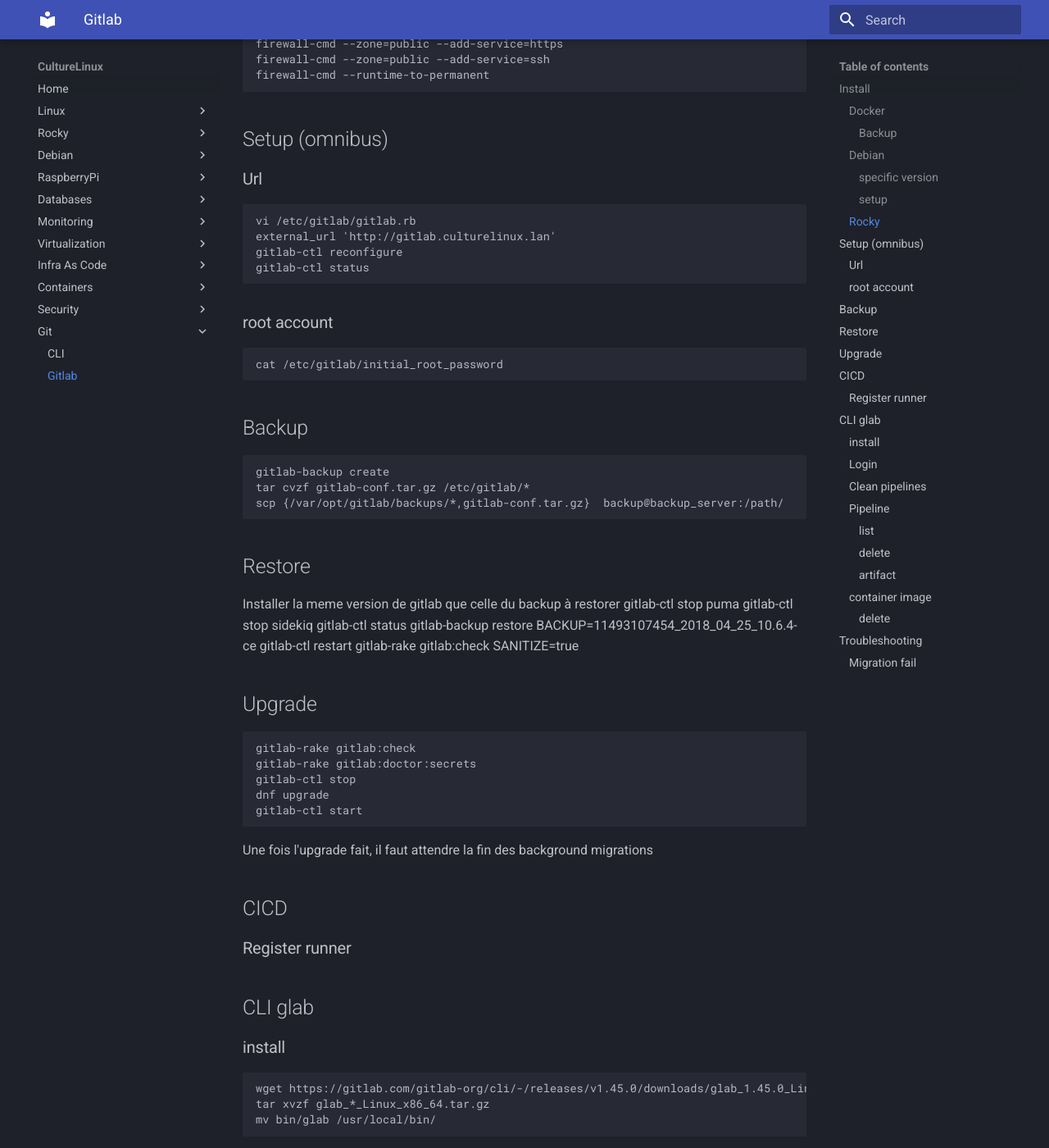
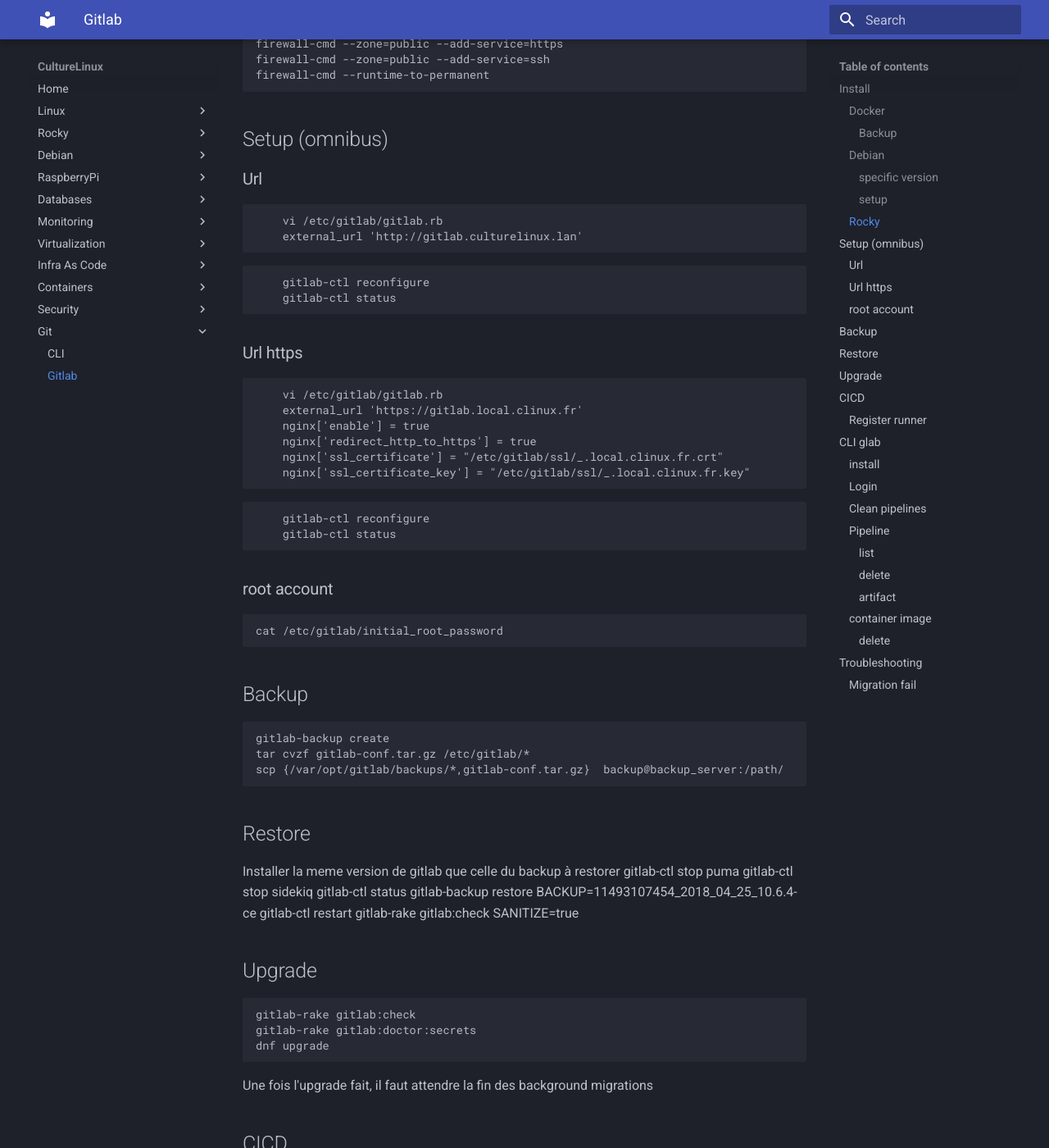
Before and after one commit to CultureLinux/doc, an MkDocs documentation site: the page built from docs/git/gitlab.md, in a window 1280 px wide and 1400 px high, scrolled down 963 px. Shown: the whole window at 82% size. Built offline with MkDocs 1.6.1 and Material for MkDocs 9.7.7, drawn with Linux system fonts in a browser that asks for light colours.

Commit message:
add gitlab

````diff
--- a/docs/git/gitlab.md
+++ b/docs/git/gitlab.md
@@ -32,10 +32,27 @@
 
 ## Setup (omnibus)
 ### Url
+```
     vi /etc/gitlab/gitlab.rb
     external_url 'http://gitlab.culturelinux.lan'
+```
+```
     gitlab-ctl reconfigure
     gitlab-ctl status
+```
+### Url https
+```
+    vi /etc/gitlab/gitlab.rb
+    external_url 'https://gitlab.local.clinux.fr'
+    nginx['enable'] = true
+    nginx['redirect_http_to_https'] = true
+    nginx['ssl_certificate'] = "/etc/gitlab/ssl/_.local.clinux.fr.crt"
+    nginx['ssl_certificate_key'] = "/etc/gitlab/ssl/_.local.clinux.fr.key"
+```
+```
+    gitlab-ctl reconfigure
+    gitlab-ctl status
+```
 ### root account
     cat /etc/gitlab/initial_root_password
 
@@ -56,9 +73,7 @@
 ## Upgrade
     gitlab-rake gitlab:check
     gitlab-rake gitlab:doctor:secrets
-    gitlab-ctl stop
     dnf upgrade
-    gitlab-ctl start
 
 Une fois l'upgrade fait, il faut attendre la fin des background migrations
 ## CICD
````
